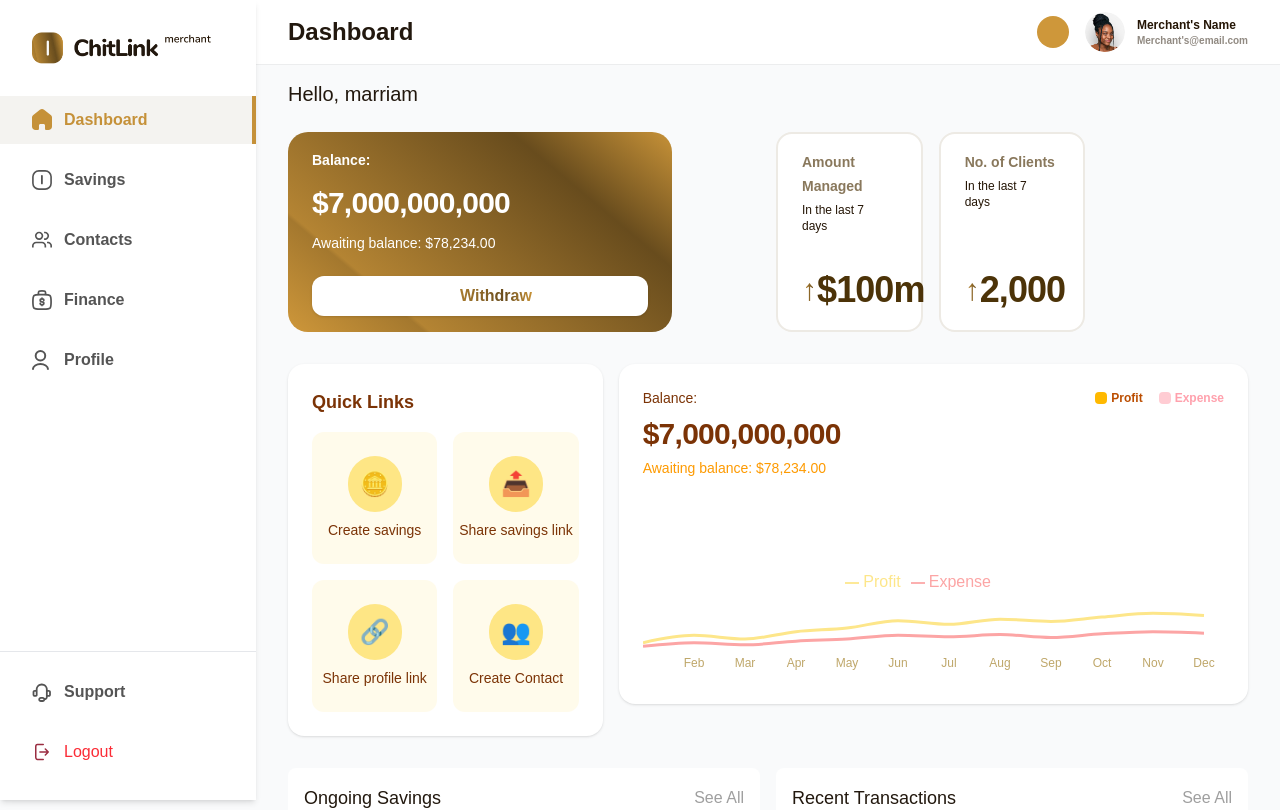
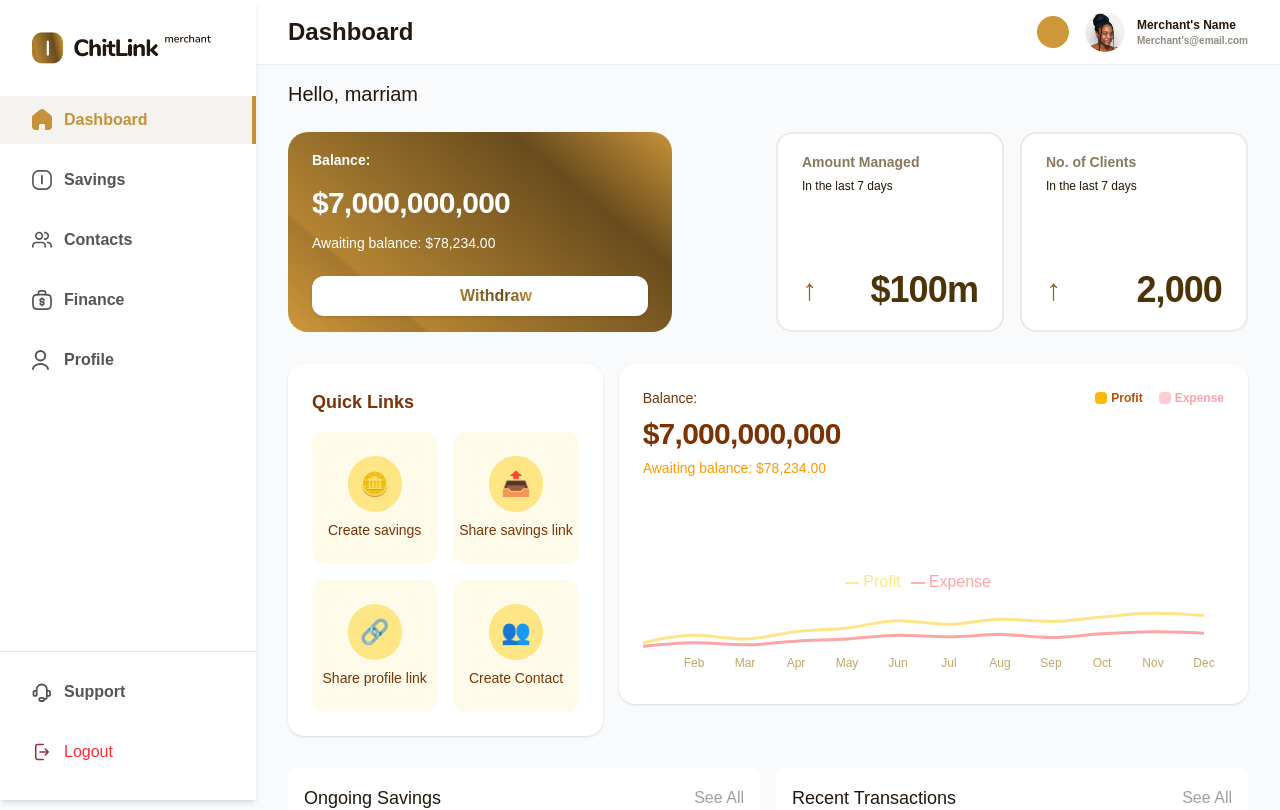
Before and after one commit to Tomtiko04/ChitLinkP, a React (Vite) app: page / in a window 1280 px wide. Shown: the top 810 px of the page. Built offline with nearby package versions, Linux system fonts and the light colour scheme; some icons are missing; the HTML template or start-up script is replaced by a standard one.

Commit message:
Dashboard stats

```diff
--- a/src/pages/Dashboard.jsx
+++ b/src/pages/Dashboard.jsx
@@ -39,9 +39,11 @@ export default function Dashboard() {
         <div className="sm:col-span-2 lg:col-span-3">
           <BalanceCard />
         </div>
-        {statCards.map((card, idx) => (
-          <DashboardStatCard key={idx} {...card} />
-        ))}
+        <div className="sm:col-span-2 lg:col-span-3 grid grid-cols-2 gap-4">
+          {statCards.map((card, idx) => (
+            <DashboardStatCard key={idx} {...card} />
+          ))}
+        </div>
       </div>
       {/* In a flex Quick links and balance graph goes here*/}
       <div className="mt-8 flex w-full flex-col gap-4 lg:flex-row">
```
